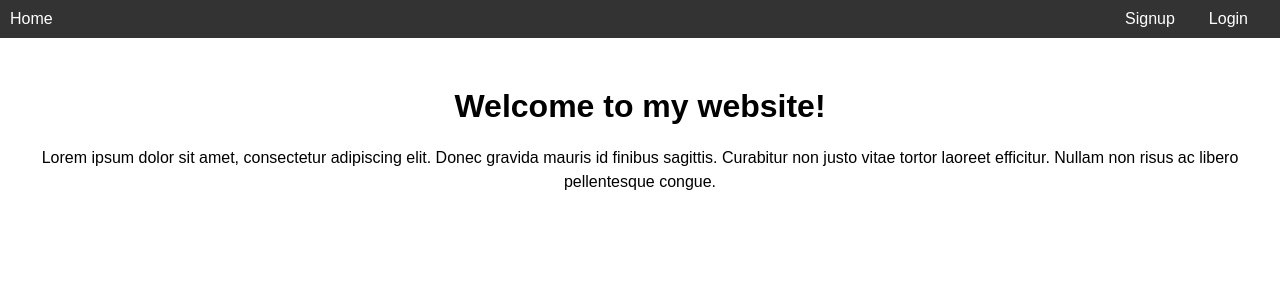
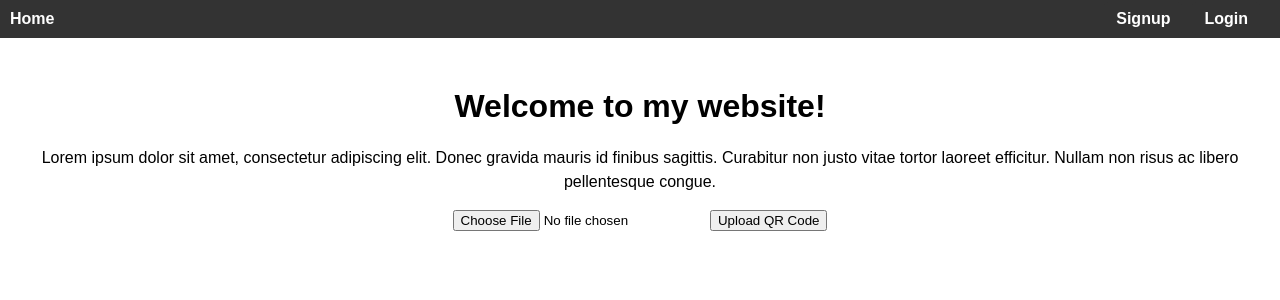
Before and after one commit to hrdkmishra/certify_intern, a Flask app: page / in a window 1280 px wide. Shown: the top 300 px of the page. Run offline with Flask 3, Linux system fonts and the light colour scheme; some libraries are stand-ins or nearby versions.

Commit message:
added qr code scanner `index.html` + fixed company profile issue

```diff
--- a/app.py
+++ b/app.py
@@ -1,7 +1,8 @@
-import bcrypt, datetime, qrcode, uuid
-from flask import Flask, render_template, redirect, url_for, session
+import bcrypt, datetime, qrcode, uuid, os, cv2
+from flask import Flask, render_template, redirect, url_for, session, jsonify, request
 from flask_mysqldb import MySQL
 from forms import SignupForm, LoginForm, ProfileEditForm, InternForm
+from werkzeug.utils import secure_filename
 
 
 app = Flask(__name__)
@@ -107,7 +108,13 @@ def profile():
     cur = mysql.connection.cursor()
     cur.execute("SELECT * FROM company WHERE user_id = %s", [user_id])
     company_data = cur.fetchone()
+    session["company_data"] = company_data
     cur.close()
+
+    if "company_data" in session:
+        company_data = session["company_data"]
+    else:
+        company_data = None
 
     if form.validate_on_submit():
         # Retrieve the form data and update the user's profile in the database
@@ -124,8 +131,7 @@ def profile():
 
         cur = mysql.connection.cursor()
         cur.execute(
-            "INSERT INTO company (user_id, company_name, company_address, company_city, company_state,company_zipcode, company_phone_number, company_email, company_website) VALUES (%s, %s, %s, %s, %s, %s, %s, %s, %s)"
-                (
+            "INSERT INTO company (user_id, company_name, company_address, company_city, company_state,company_zipcode, company_phone_number, company_email, company_website) VALUES (%s, %s, %s, %s, %s, %s, %s, %s, %s)"(
                 user_id,
                 company_name,
                 company_address,
@@ -222,6 +228,59 @@ def intern():
     return render_template("intern.html", form=form, interns=interns)
 
 
+# upload qrcode in index.html
+UPLOAD_FOLDER = "static/uploads/qrcode_files"
+ALLOWED_EXTENSIONS = {"png", "jpg", "jpeg", "gif"}
+
+app.config["UPLOAD_FOLDER"] = UPLOAD_FOLDER
+
+
+def allowed_file(filename):
+    return "." in filename and filename.rsplit(".", 1)[1].lower() in ALLOWED_EXTENSIONS
+
+
+def get_qrcode_id_from_file(file_path):
+    # Read the QR code image
+    img = cv2.imread(file_path)
+    detector = cv2.QRCodeDetector()
+    data, bbox, straight_qrcode = detector.detectAndDecode(img)
+    print(data)
+    return data
+
+
+@app.route("/scan_qr_code", methods=["POST"])
+def scan_qr_code():
+
+    if "qr_code_file" not in request.files:
+        return jsonify({"error": "No QR code file uploaded"})
+
+    qr_code_file = request.files["qr_code_file"]
+
+    if qr_code_file.filename == "":
+        return jsonify({"error": "No selected file"})
+
+    if qr_code_file and allowed_file(qr_code_file.filename):
+        filename = secure_filename(qr_code_file.filename)
+        file_path = os.path.join(app.config["UPLOAD_FOLDER"], filename)
+        qr_code_file.save(file_path)
+
+        qrcode_id = get_qrcode_id_from_file(file_path)
+        cur = mysql.connection.cursor()
+        cur.execute("SELECT * FROM interns WHERE qrcode_id = %s", [qrcode_id])
+        intern_data = cur.fetchone()
+        print(intern_data)
+        cur.close()
+
+        if intern_data:
+            # QR code found in the database, return the response
+            response = render_template("response.html", intern_data=intern_data)
+            return response
+        else:
+            return jsonify({"error": "QR code not found in the database"})
+
+    return jsonify({"error": "Invalid request"})
+
+
 @app.route("/employer")
 def employee():
     return "git test"
--- a/static/css/style.css
+++ b/static/css/style.css
@@ -24,6 +24,8 @@ nav ul li {
 nav ul li a {
     color: #fff;
     text-decoration: none;
+    /*increase font weight*/
+    font-weight: bold;
 }
 
 .content {
@@ -43,20 +45,12 @@ p {
 
 /*login and signup css*/
 
-nav ul li.login-btn,
-nav ul li.signup-btn,
-nav ul li.logout-btn,
-nav ul li.profile-btn,
-nav ul li.intern-btn
+nav ul li.same-btn
 {
     float: right;
 }
 
-nav ul li.login-btn a,
-nav ul li.signup-btn a,
-nav ul li.logout-btn a,
-nav ul li.profile-btn a,
-nav ul li.intern-btn a{
+nav ul li.same-btn a{
     background-color: #333;
     color: #fff;
     padding: 8px 12px;
@@ -64,12 +58,14 @@ nav ul li.intern-btn a{
     text-decoration: none;
 }
 
-nav ul li.login-btn a:hover,
-nav ul li.signup-btn a:hover,
-nav ul li.logout-btn a:hover,
-nav ul li.profile-btn a:hover,
-nav ul li.intern-btn a:hover{
+nav ul li.same-btn a:hover{
     background-color: #555;
+}
+
+/*night mode css*/
+body.dark-mode {
+    background-color: #333;
+    color: #fff;
 }
 
 /*login.html css*/
@@ -128,6 +124,8 @@ nav ul li.intern-btn a:hover{
 .login-form button[type="submit"]:hover {
     background-color: #555;
 }
+
+
 
 
 /*signup css*/
--- a/templates/base.html
+++ b/templates/base.html
@@ -2,7 +2,10 @@
 <html>
   <head>
     <title>My Website</title>
-    <link rel="stylesheet" href="{{ url_for('static', filename='css/style.css') }}">
+    <link
+      rel="stylesheet"
+      href="{{ url_for('static', filename='css/style.css') }}"
+    />
     {% block css %}{% endblock %}
   </head>
   <body>
@@ -10,24 +13,39 @@
       <ul>
         <li><a href="{{ url_for('home') }}">Home</a></li>
         {% if 'user' in session %}
-                <li class="logout-btn"><a href="{{ url_for('logout') }}">Logout</a></li>
+        <li class="same-btn"><a href="{{ url_for('logout') }}">Logout</a></li>
         {% if not request.path.startswith('/profile') %}
-                    <li class="profile-btn"><a href="{{ url_for('profile', emp_id=session['user']['id']) }}">Profile</a></li>
+        <li class="same-btn">
+          <a href="{{ url_for('profile', emp_id=session['user']['id']) }}"
+            >Profile</a
+          >
+        </li>
+        {% endif %} {% if not request.path.startswith('/intern') %}
+        <li class="same-btn"><a href="{{ url_for('intern') }}">Intern</a></li>
         {% endif %}
-                {% if not request.path.startswith('/intern') %}
-                    <li class="intern-btn"><a href="{{ url_for('intern') }}">Intern</a></li>
-                {% endif %}
+        <li id="night-mode-btn" class="same-btn" onclick="toggleNightMode()">
+          <a href="#"> Night Mode </a>
+        </li>
         {% else %}
-                <li class="login-btn"><a href="{{ url_for('login') }}">Login</a></li>
-                <li class="signup-btn"><a href="{{ url_for('signup') }}">Signup</a></li>
+        <li class="same-btn"><a href="{{ url_for('login') }}">Login</a></li>
+        <li class="same-btn"><a href="{{ url_for('signup') }}">Signup</a></li>
         {% endif %}
       </ul>
     </nav>
 
-    <div class="content">
-        {% block content %}
-        {% endblock %}
-    </div>
+    <div class="content">{% block content %} {% endblock %}</div>
+  </body>
+  <script>
+    function toggleNightMode() {
+      let body = document.body;
+      body.classList.toggle("dark-mode");
 
-</body>
+      let nightModeLink = document.querySelector("#night-mode-btn a");
+      if (body.classList.contains("dark-mode")) {
+        nightModeLink.innerHTML = "Day Mode";
+      } else {
+        nightModeLink.innerHTML = "Night Mode";
+      }
+    }
+  </script>
 </html>
--- a/templates/index.html
+++ b/templates/index.html
@@ -1,10 +1,48 @@
-{% extends 'base.html' %}
+{% extends 'base.html' %} {% block content %} {% if session['user'] %}
+<h1>
+  Welcome to my website, {{ (session['user']['first_name'] + (" " +
+  session['user']['last_name'] if session['user']['last_name'] else "") +
+  "!").rstrip() }}
+</h1>
+{% else %}
+<h1>Welcome to my website!</h1>
+{% endif %}
+<p>
+  Lorem ipsum dolor sit amet, consectetur adipiscing elit. Donec gravida mauris
+  id finibus sagittis. Curabitur non justo vitae tortor laoreet efficitur.
+  Nullam non risus ac libero pellentesque congue.
+</p>
+<form id="uploadForm" enctype="multipart/form-data">
+  <input type="file" name="qr_code_file" id="qrCodeFileInput" />
+  <button type="submit">Upload QR Code</button>
+</form>
 
-{% block content %}
-    {% if session['user'] %}
-        <h1>Welcome to my website, {{ (session['user']['first_name'] + (" " + session['user']['last_name'] if session['user']['last_name'] else "") + "!").rstrip() }}</h1>
-    {% else %}
-        <h1>Welcome to my website!</h1>
-    {% endif %}
-    <p>Lorem ipsum dolor sit amet, consectetur adipiscing elit. Donec gravida mauris id finibus sagittis. Curabitur non justo vitae tortor laoreet efficitur. Nullam non risus ac libero pellentesque congue.</p>
+<div id="responseContainer">
+</div>
+
+<script src="https://code.jquery.com/jquery-3.7.0.min.js"></script>
+<script>
+  $(document).ready(function () {
+    $("#uploadForm").submit(function (e) {
+      e.preventDefault(); // Prevent the default form submission
+
+      let formData = new FormData(this); // Create a new FormData object from the form
+      $.ajax({
+        url: "/scan_qr_code", // The Flask route to handle the file upload and processing
+        type: "POST",
+        data: formData,
+        processData: false,
+        contentType: false,
+        success: function (response) {
+          // Display the response in the responseContainer div
+          $("#responseContainer").html(response);
+        },
+        error: function (xhr, status, error) {
+          console.log(error); // Handle any errors that occur during the AJAX request
+        },
+      });
+    });
+  });
+</script>
+
 {% endblock %}
```
Also changed, not shown: templates/intern.html (+5 -3 lines), templates/profile.html (+27 -33 lines), templates/response.html (added, +7 -0 lines). Lines whose indentation alone changed are shown as unchanged.
